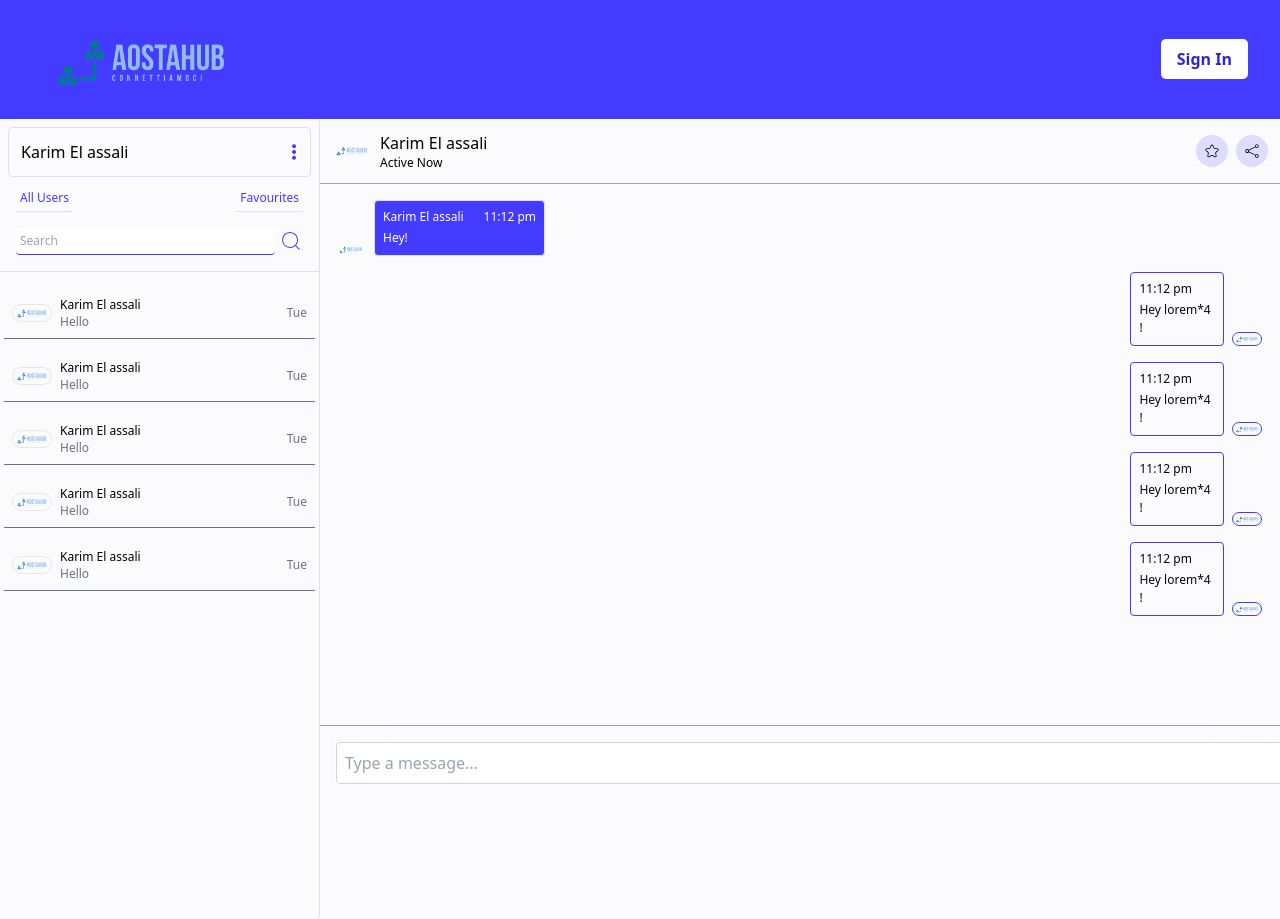
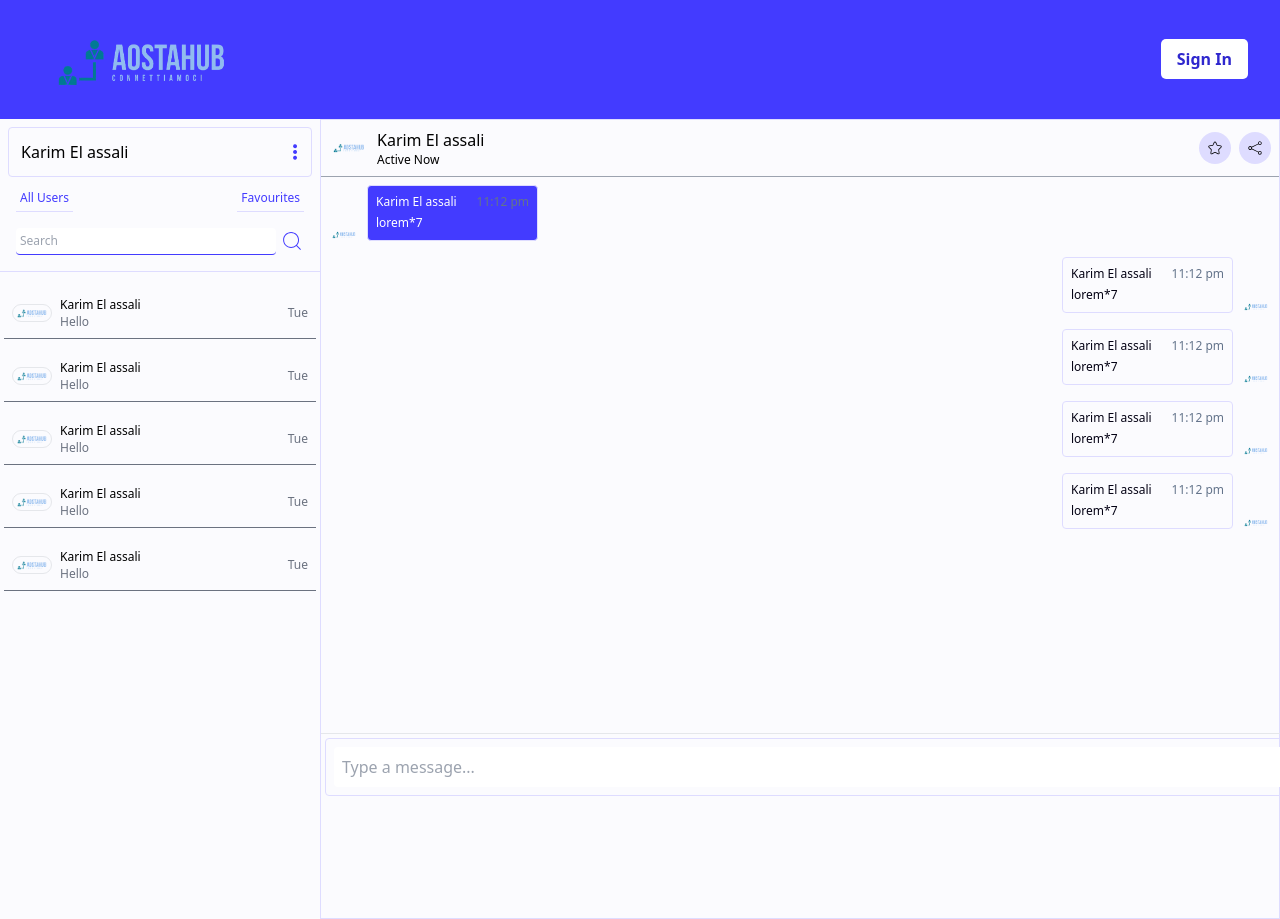
Before and after one commit to karimelassali/aostahub, a Next.js app: page /chat in a window 1280 px wide. After the commit the page ends 800 px from the top, so only its background shows below. Built offline with nearby package versions, Linux system fonts and the light colour scheme; no server answers; the database is empty.

Commit message:
chat again

```diff
--- a/components/component/chat.jsx
+++ b/components/component/chat.jsx
@@ -1,28 +1,17 @@
 'use client'
-import { Button } from "@/components/ui/button"
-import { Avatar, AvatarImage, AvatarFallback } from "@/components/ui/avatar"
-import { DropdownMenu, DropdownMenuTrigger, DropdownMenuContent, DropdownMenuItem } from "@/components/ui/dropdown-menu"
-import { Textarea } from "@/components/ui/textarea"
-import Image from "next/image"
-import { createClient } from "@/utils/supabase/client"
-import { useState, useEffect , useRef} from "react";
-
-
-import { useRouter } from "next/router"
-import { useUser } from "@clerk/nextjs"
-import { Toaster, toast } from "sonner"
-import { MdDeleteSweep } from "react-icons/md";
-import { CiStar } from "react-icons/ci";
-import { CiShare2 } from "react-icons/ci";
-import { CiSearch } from "react-icons/ci";
+import React, { useState, useEffect, useRef } from 'react';
+import Image from "next/image";
+import { createClient } from "@/utils/supabase/client";
+import { useUser } from "@clerk/nextjs";
+import { toast } from "sonner";
 import { SlOptionsVertical } from "react-icons/sl";
 import { IoSendOutline } from "react-icons/io5";
 import { HiMenuAlt2 } from 'react-icons/hi';
 import { IoMdClose } from 'react-icons/io';
+import { CiStar, CiShare2, CiSearch } from "react-icons/ci";
 
 export function Chat() {
   const supabase = createClient();
-
   const [messages, setMessages] = useState([]);
   const [message, setMessage] = useState('');
   const [users, setUsers] = useState([]);
@@ -30,79 +19,22 @@ export function Chat() {
   const currentUserId = user?.id;
   const userProfile = user?.imageUrl;
   const currentUser = user?.fullName;
-
-  // Function to scroll to the bottom
-  const scrollToBottom = () => {
-    const chatContainer = document.querySelector(".chat-container");
-    if (chatContainer) {
-      chatContainer.scrollTop = chatContainer.scrollHeight;
-    }
-  };
+  const [sidebarOpen, setSidebarOpen] = useState(false);
+  const sidebarRef = useRef(null);
 
   useEffect(() => {
-    // This will scroll to the bottom whenever messages change
-    scrollToBottom();
-  }, [messages]);
-
-  useEffect(() => {
-
-    async function fetchUsers() {
-      const { data, error } = await supabase
-       .from('users')
-       .select()
-       .order('id', { ascending: false });
-      data? setUsers(data) : toast.message('No online users now .');
-    }
-    fetchUsers();
-
-    async function fetchMessages() {
-      const { data, error } = await supabase
-       .from('msgs')
-       .select('*')
-       .order('id', { ascending: true });
-      data? setMessages(data) : toast.message('No messages yet.');
-    }
-    fetchMessages();
-
-    async function realTimeFetchMessages() {
-      const { data, error } = await supabase
-       .channel('msgListen')
-       .on('postgres_changes', { event: '*', schema: 'public', table:'msgs' }, (payload) => {
-          fetchMessages();
-        })
-       .subscribe();
-    }
-    realTimeFetchMessages();
-  },[])
+    // Fetch users and messages logic (unchanged)
+  }, []);
 
   async function sendMessage() {
-    if (message) {
-      const {data,error} = await supabase
-       .from('msgs')
-       .insert({
-          msgSenderUid: currentUserId,
-          message,
-          msgSender: currentUser,
-          msgSenderPicture : userProfile,
-          // msgReceiverUid: users[0].id,
-          // msgReceiver: users[0].fullName,
-          // read: false,
-          // delivered: false,
+    // Send message logic (unchanged)
+  }
 
-          // created_at: new Date().toISOString(),
-        });
-        const sA = new Audio('/ass/sent.wav');
-        sA.play();
-        setMessage('');
-    }
-  }
-  const [sidebarOpen, setSidebarOpen] = useState(false);
-  const sidebarRef = useRef(null);
   const toggleSidebar = () => {
     setSidebarOpen(!sidebarOpen);
   };
 
-   const closeSidebar = () => {
+  const closeSidebar = () => {
     setSidebarOpen(false);
   };
 
@@ -118,16 +50,25 @@ export function Chat() {
       document.removeEventListener('mousedown', handleClickOutside);
     };
   }, [sidebarOpen]);
+
+
+  useEffect(()=>{
+    function scrollBottomFunction(){
+      const messagesContainer = document.querySelector('.chats');
+      messagesContainer.scrollTop = messagesContainer.scrollHeight;
+    }
+    scrollBottomFunction();
+  },[])
   return (
-    <div className="w-full h-screen font-sura flex relative">
+    <div className="w-full h-screen font-sura flex fixed">
       {/* Overlay */}
       {sidebarOpen && (
-        <div className="fixed inset-0 bg-black bg-opacity-50 z-10 md:hidden blur-2xl "  onClick={closeSidebar}></div>
+        <div className="fixed inset-0 bg-black bg-opacity-50 z-10 md:hidden" onClick={closeSidebar}></div>
       )}
 
       {/* Sidebar */}
-      <div ref={sidebarRef} className={`fixed rounded md:relative w-3/4 max-w-xs md:w-[30%] lg:w-[25%] h-full overflow-y-auto scroll-smooth font-poppins border-r border-secondary bg-background transition-all duration-300 ease-in-out ${sidebarOpen ? 'left-0' : '-left-full'} md:left-0 z-20`}>
-        <div className="sectionHeader p-2">
+      <div ref={sidebarRef} className={`fixed md:relative w-3/4 max-w-xs md:w-[30%] lg:w-[25%] h-full bg-background transition-all duration-300 ease-in-out ${sidebarOpen ? 'left-0' : '-left-full'} md:left-0 z-20 flex flex-col`}>
+        <div className="sectionHeader p-2 border-b border-secondary">
           <div className="sectionHeaderInfo border border-secondary rounded flex justify-between items-center p-2 gap-1">
             <div className="flex gap-1 p-1 items-center">
               <h4 className="text-sm md:text-base">Karim El assali</h4>
@@ -152,7 +93,7 @@ export function Chat() {
             </div>
           </div>
         </div>
-        <div className="allUsers p-1 overflow-y-auto border-t border-secondary">
+        <div className="allUsers flex-grow overflow-y-auto pb-[10.5rem] p-1">
           {/* User list items */}
           {[...Array(5)].map((_, index) => (
             <div key={index} className="user border-b border-gray-500 flex mt-3 items-center justify-between p-2">
@@ -170,8 +111,8 @@ export function Chat() {
       </div>
 
       {/* Main Chat Area */}
-      <div className="main flex-grow flex flex-col h-screen pb-10">
-        <div className="mainHeader flex justify-between items-center p-3 border-b border-gray-400">
+      <div className="main border relative   border-secondary flex-grow flex flex-col ">
+        <div className="mainHeader flex justify-between items-center p-2 border-b border-gray-400">
           <div className="flex items-center">
             <button onClick={toggleSidebar} className="mr-2 md:hidden">
               <HiMenuAlt2 size={24} />
@@ -194,18 +135,18 @@ export function Chat() {
           </div>
         </div>
 
-        <div className="chats flex-grow overflow-y-auto p-4">
+        <div className="chats flex-grow p-2 overflow-y-auto pb-[13.5rem]">
           {/* Chat messages */}
           <div className="newMsg mb-4">
-            <div className="flex items-end gap-2">
+            <div className="flex items-end w-full gap-2">
               <Image width={30} height={32} className="rounded-full" alt='userPicture' src='/ass/logo.png' />
-              <div className="p-2 border border-secondary bg-accent rounded max-w-[70%]">
+              <div className="p-2 border border-secondary bg-accent rounded max-w-[70%] break-words">
                 <div className="msgHeader flex justify-between text-white text-xs gap-5 ">
-                  <h3>Karim El assali</h3>
-                  <span>11:12 pm</span>
+                  <h3 className='flex-shrink-0' >Karim El assali</h3>
+                  <span className='text-sm text-slate-500 whitespace-nowrap ' >11:12 pm</span>
                 </div>
                 <div className="msgHeaderInfo text-white mt-1">
-                  <h5 className="text-sm">Hey!</h5>
+                  <h5 className="text-sm"> lorem*7 </h5>
                 </div>
               </div>
             </div>
@@ -213,35 +154,47 @@ export function Chat() {
 
           {/* My messages */}
           {[...Array(4)].map((_, index) => (
-            <div key={index} className="myMsg mb-4 flex justify-end">
-              <div className="flex items-end gap-2">
-              <div className="p-2 border border-accent bg-background rounded max-w-[70%]">
-                  <div className="msgHeader flex justify-between text-text text-xs gap-5">
-                    <span>11:12 pm</span>
+            <div className="Mymsgs mb-4">
+              <div className="flex items-end justify-end w-full gap-2">
+                <div className="p-2 border border-secondary bg-background rounded max-w-[70%] break-words">
+                  <div className="msgHeader flex justify-between text-text text-xs gap-5 ">
+                    <h3 className='flex-shrink-0' >Karim El assali</h3>
+                    <span className='text-sm text-slate-500 whitespace-nowrap ' >11:12 pm</span>
                   </div>
-                  <div className="msgHeaderInfo text-text mt-1">
-                    <h5 className="text-sm">Hey lorem*4 !</h5>
+                  <div className="msgHeaderInfo text-white mt-1">
+                    <h5 className="text-sm text-text "> lorem*7 </h5>
                   </div>
                 </div>
-                <Image width={30} height={32} className="rounded-full border border-accent " alt='userPicture' src='/ass/logo.png' />
+                <Image width={30} height={32} className="rounded-full" alt='userPicture' src='/ass/logo.png' />
               </div>
-            </div>
+          </div>
           ))}
         </div>
 
-        <div className="inputArea p-4 border-t fixed bottom-0 left-0 w-full  md:left-[30%] lg:left-[25%] border-gray-400" style={{backdropFilter:'blur(30px)'}}>
-          <form className="flex items-center gap-2">
-            <input type="text" className="flex-grow p-2 rounded border border-gray-300 focus:outline-none focus:border-accent" placeholder="Type a message..." />
-            <button className="bg-accent  animate-spin-slow text-white rounded-full p-2 hover:bg-opacity-80 transition-colors">
-              <IoSendOutline size={20} />
-            </button>
-          </form>
+        <div className="inputArea p-1 border-t fixed bottom-0 w-full min-h-[50px]">
+<form className="flex flex-col md:flex-row border border-secondary rounded gap-2 p-2 w-full">
+  <input
+    type="text"
+    className="w-full md:w-[80%] p-2 rounded focus:outline-none focus:border-accent"
+    placeholder="Type a message..."
+    value={message}
+    onChange={(e) => setMessage(e.target.value)}
+  />
+  <button
+    className="w-full md:w-[20%] text-accent rounded-full p-2 hover:bg-opacity-80 transition-colors"
+    onClick={sendMessage}
+    type="button"
+  >
+    <IoSendOutline size={20} className='transform hover:scale-110 transition-all' />
+  </button>
+</form>
+
         </div>
+
       </div>
     </div>
   );
-};
-
+}
 
 
 function MessageCircleIcon(props) {
--- a/tailwind.config.js
+++ b/tailwind.config.js
@@ -18,6 +18,9 @@ module.exports = {
       'rounded': '5px'
     },
     extend: {
+      rotate:{
+        '200': '200deg'
+      },
       animation: {
         'spin-slow': 'spin 3s linear infinite',
       },
```
